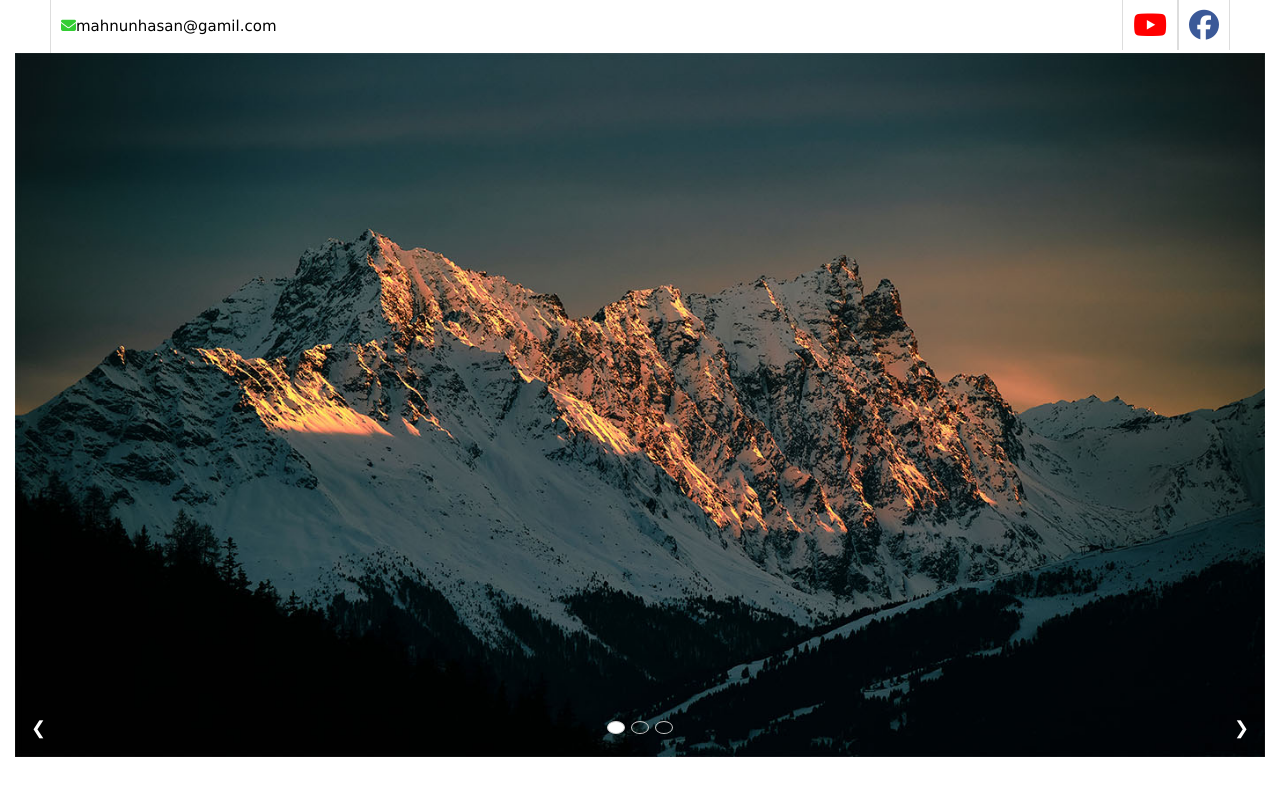
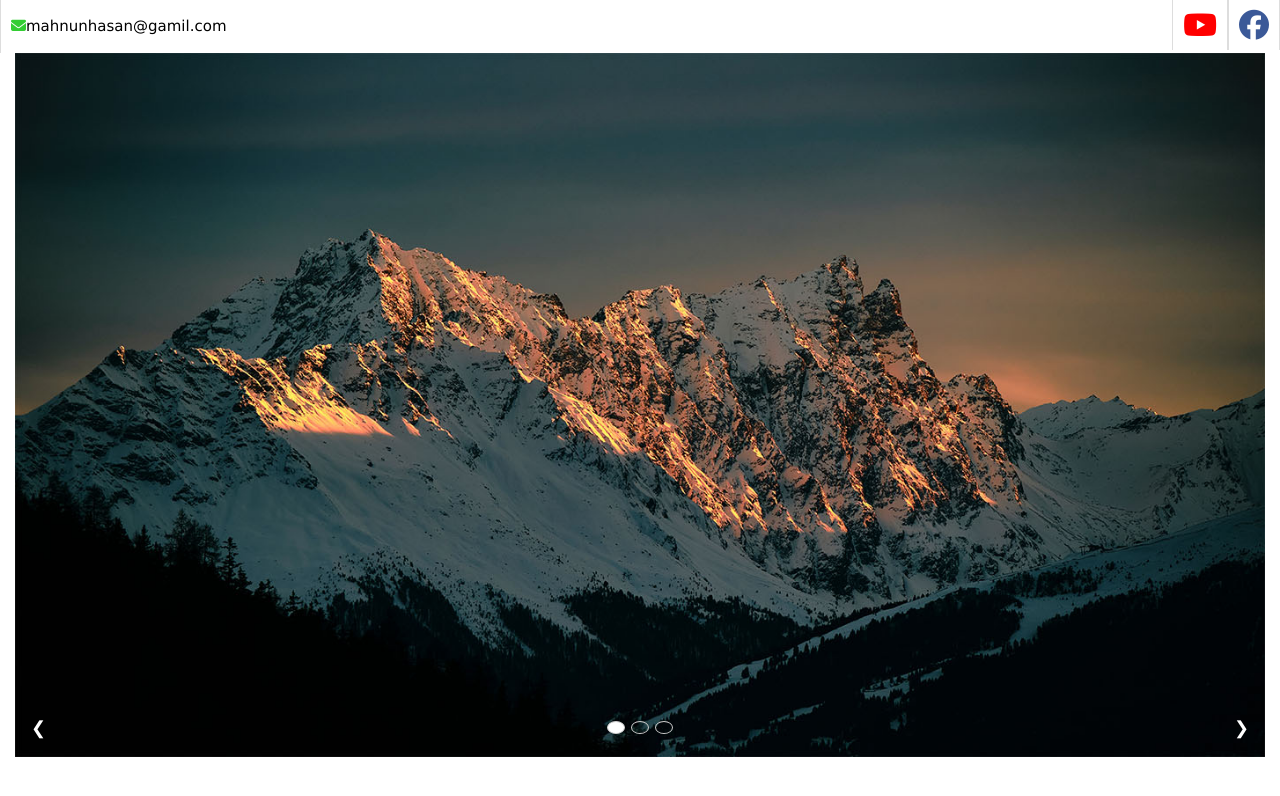
Before and after one commit to mesbahhsabbir/mahnun, a plain HTML site: page index.html in a window 1280 px wide. Drawn offline with nearby package versions, Linux system fonts and the light colour scheme.

Commit message:
Update mahnun.css

```diff
--- a/mahnun.css
+++ b/mahnun.css
@@ -29,7 +29,7 @@ section{
     max-width: 100%;
     min-width: 500px;
 	float: none;
-    padding: 0px 50px;
+    padding: 0px 0px;
 }
 
 
```
